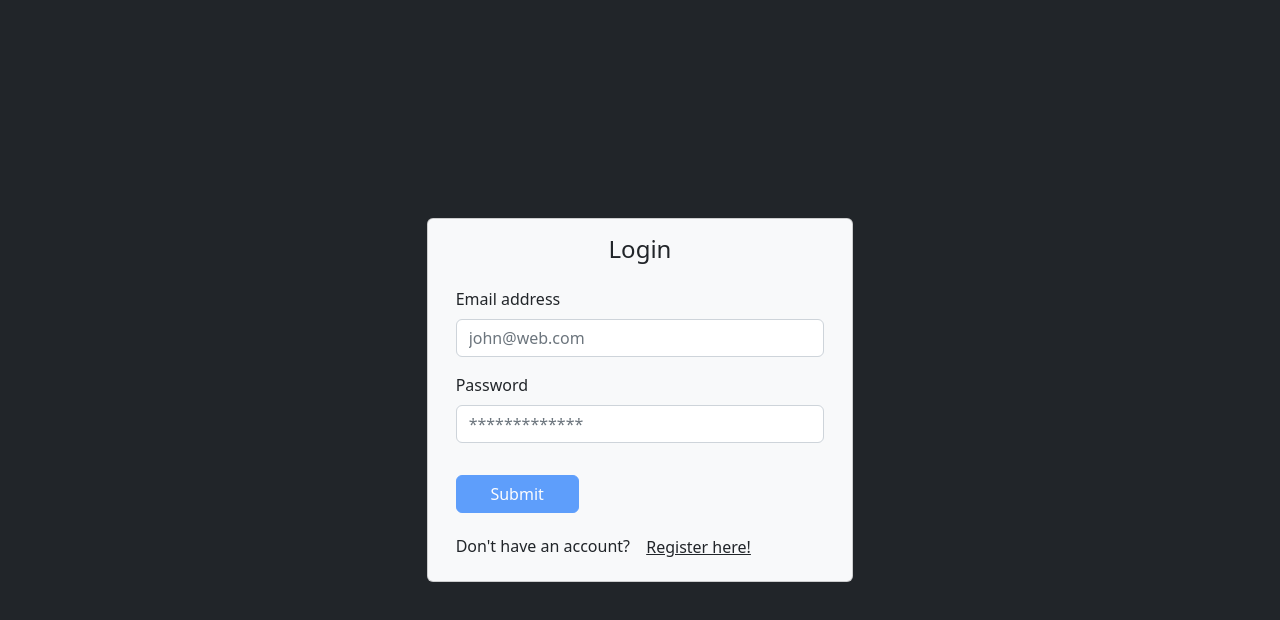
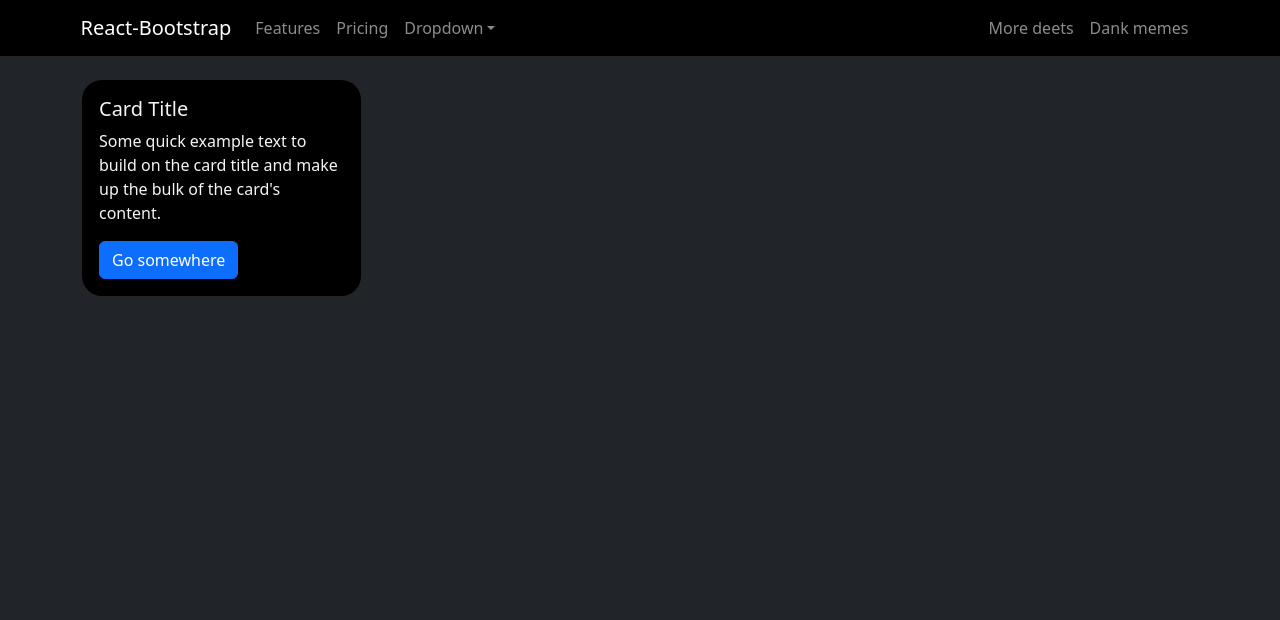
Before and after one commit to ashwinrishipj/UrbanJobs-user, a React (Create React App) app: page / in a window 1280 px wide. Shown: the top 620 px of the page. Built offline with nearby package versions, Linux system fonts and the light colour scheme.

Commit message:
dashboard header

```diff
--- a/src/components/DashBoard/Dashboard.js
+++ b/src/components/DashBoard/Dashboard.js
@@ -1,17 +1,19 @@
 import React from "react";
 import SideBar from "./SideBar/SideBar";
 import MainPage from "./MainPage/MainPage";
+import Header from "./Header/Header";
 
 
 export default function dashboard() {
     return (
         <React.Fragment>
-            <div className="container-flui bg-dark update">
+            <div className="container-fluid bg-dark vh-100">
+            <Header />
                 <div className="container mt-4">
                     <div className="col-md-3 border-curvy">
                         <SideBar />
                     </div>
-                    <div className="col-lg-4">
+                    <div className="col-lg-6">
                         <MainPage />
                     </div>
                     <div className="col-md-3">
--- /dev/null
+++ b/src/components/DashBoard/Header/Header.js
@@ -0,0 +1,40 @@
+import Container from 'react-bootstrap/Container';
+import Nav from 'react-bootstrap/Nav';
+import Navbar from 'react-bootstrap/Navbar';
+import NavDropdown from 'react-bootstrap/NavDropdown';
+
+function Header() {
+  return (
+    <Navbar sticky="top"  className="bg-black header-margin-align" collapseOnSelect  variant="dark">
+      <Container>
+        <Navbar.Brand href="#home">React-Bootstrap</Navbar.Brand>
+        <Navbar.Toggle aria-controls="responsive-navbar-nav" />
+        <Navbar.Collapse id="responsive-navbar-nav">
+          <Nav className="me-auto">
+            <Nav.Link href="#features">Features</Nav.Link>
+            <Nav.Link href="#pricing">Pricing</Nav.Link>
+            <NavDropdown title="Dropdown" id="collasible-nav-dropdown">
+              <NavDropdown.Item href="#action/3.1">Action</NavDropdown.Item>
+              <NavDropdown.Item href="#action/3.2">
+                Another action
+              </NavDropdown.Item>
+              <NavDropdown.Item href="#action/3.3">Something</NavDropdown.Item>
+              <NavDropdown.Divider />
+              <NavDropdown.Item href="#action/3.4">
+                Separated link
+              </NavDropdown.Item>
+            </NavDropdown>
+          </Nav>
+          <Nav>
+            <Nav.Link href="#deets">More deets</Nav.Link>
+            <Nav.Link eventKey={2} href="#memes">
+              Dank memes
+            </Nav.Link>
+          </Nav>
+        </Navbar.Collapse>
+      </Container>
+    </Navbar>
+  );
+}
+
+export default Header;
--- a/src/components/DashBoard/SideBar/SideBar.js
+++ b/src/components/DashBoard/SideBar/SideBar.js
@@ -6,8 +6,8 @@
 export default function SideBar() {
     return (
         <React.Fragment>
-            <div className="bg-black vh-100">
-                <Card className="bg-black">
+            <div >
+                <Card className="bg-black curved-border">
                     {/* <Card.Img variant="top" src="holder.js/100px180" /> */}
                     <Card.Body>
                         <Card.Title>Card Title</Card.Title>
--- a/src/components/LandingPage/LandingPage.css
+++ b/src/components/LandingPage/LandingPage.css
@@ -9,6 +9,11 @@
     color: whitesmoke !important;
 }
 
-.border-curvy{
-    border-radius: 25px !important;
+.curved-border{
+    border-radius: 20px !important;
 }
+
+.header-margin-align{
+    margin-left: -15px !important;
+    margin-right: -12px !important;
+}
--- a/src/components/LandingPage/LandingPage.js
+++ b/src/components/LandingPage/LandingPage.js
@@ -34,7 +34,7 @@
 
   return (
     <React.Fragment>
-      <LoadComponents />
+      <Dashboard />
     </React.Fragment>
   );
 }
```
